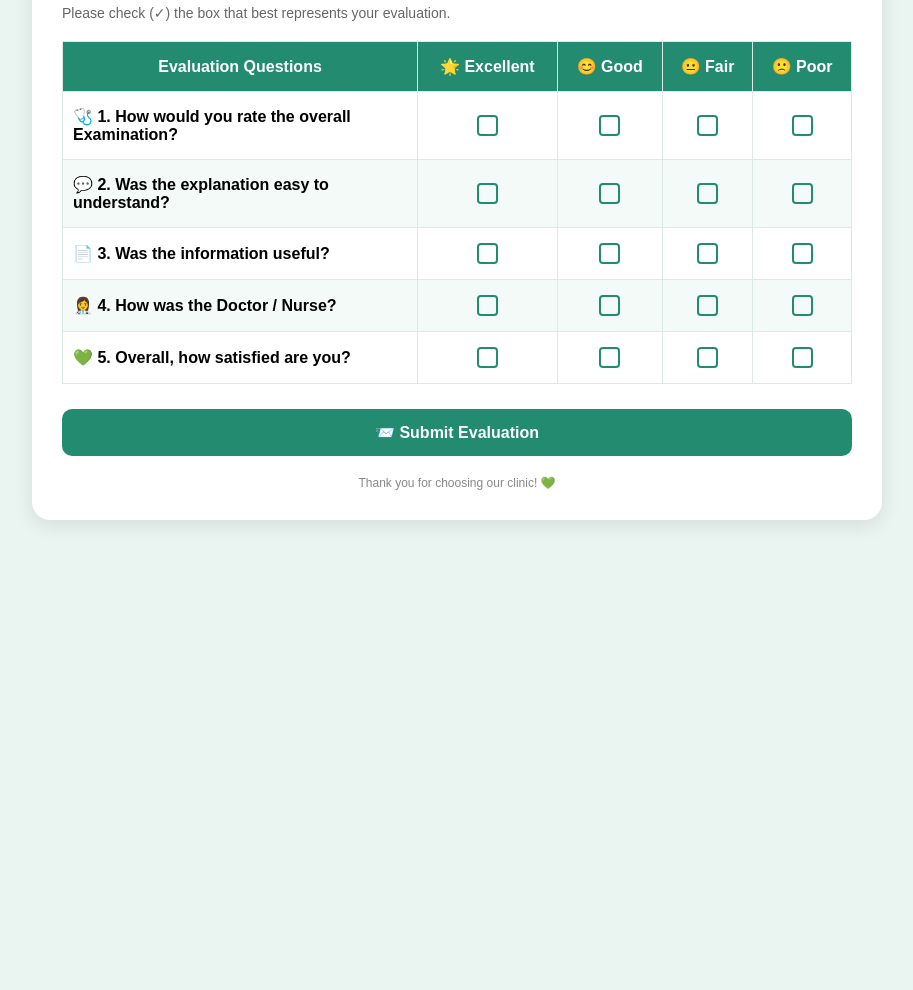
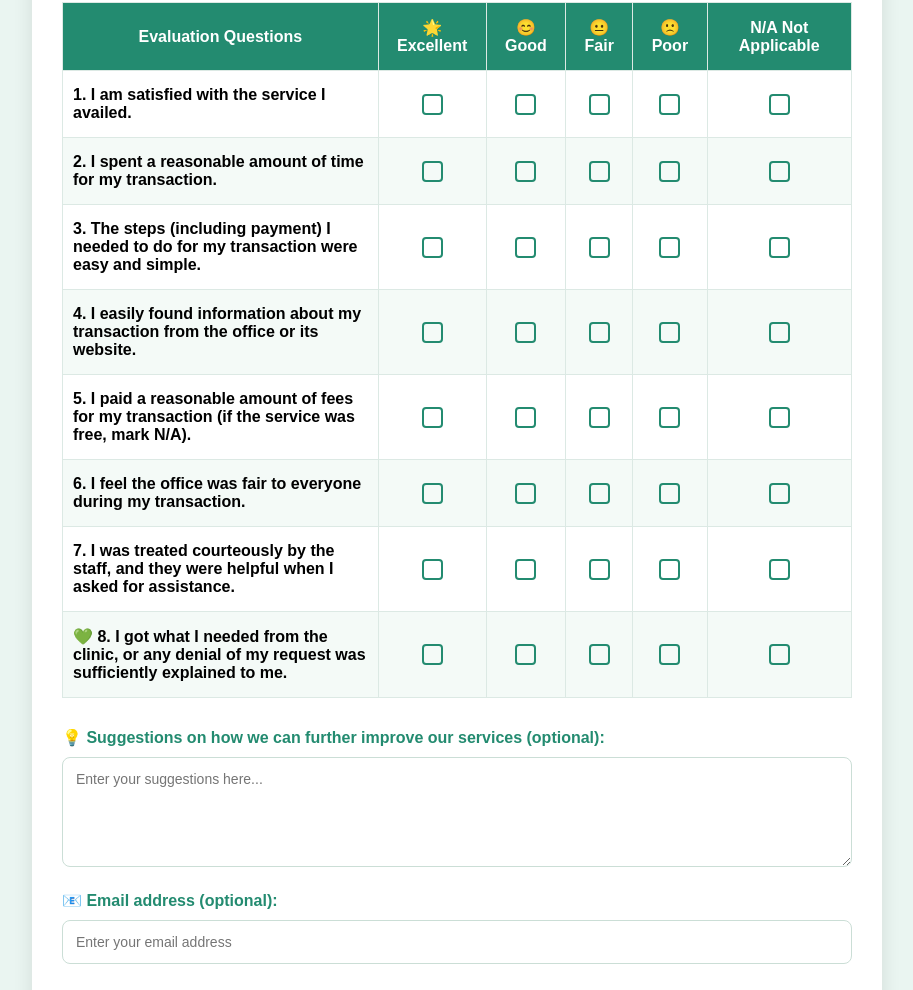
Before and after one commit to maangelagavino28-lang/Client-Satisfaction-Form-, a plain HTML site: page index.html in a window 1280 px wide. Shown: the part 350-1340 px from the top of the page, without its empty margins (183-1096 px from the left). Before the commit the page ends 900 px from the top, so only its background shows below. Drawn offline with Linux system fonts and the light colour scheme.

Commit message:
Add files via upload

```diff
--- a/index.html
+++ b/index.html
@@ -67,7 +67,7 @@ h2 {
 table {
     width: 100%;
     border-collapse: collapse;
-    min-width: 580px;
+    min-width: 680px;
 }
 
 th, td {
@@ -84,7 +84,7 @@ th {
 td:first-child {
     text-align: left;
     font-weight: bold;
-    width: 45%;
+    width: 40%;
 }
 
 tr:nth-child(even) {
@@ -116,6 +116,39 @@ input[type="radio"]:checked::after {
     position: absolute;
     top: -1px;
     left: 3px;
+}
+
+/* BOTTOM INPUT BOXES */
+.feedback-section {
+    margin-top: 30px;
+}
+
+.feedback-section label {
+    display: block;
+    font-weight: bold;
+    color: #238b70;
+    margin-bottom: 10px;
+}
+
+.feedback-section textarea,
+.feedback-section input[type="email"] {
+    width: 100%;
+    padding: 13px;
+    border: 1px solid #cbded6;
+    border-radius: 8px;
+    font-size: 14px;
+    outline: none;
+    margin-bottom: 20px;
+}
+
+.feedback-section textarea {
+    min-height: 110px;
+    resize: vertical;
+}
+
+.feedback-section textarea:focus,
+.feedback-section input[type="email"]:focus {
+    border-color: #238b70;
 }
 
 .submit-btn {
@@ -171,7 +204,6 @@ input[type="radio"]:checked::after {
     <!-- HEADER -->
     <div class="header">
         <div class="emoji">🏥</div>
-        <h1>Medisync<h1/>
         <h1>Client Satisfaction Form</h1>
         <p>Your feedback helps us improve our clinic services.</p>
         <div class="emoji">💚</div>
@@ -189,7 +221,6 @@ input[type="radio"]:checked::after {
 
         <div class="table-wrapper">
         <table>
-
             <thead>
                 <tr>
                     <th>Evaluation Questions</th>
@@ -197,53 +228,112 @@ input[type="radio"]:checked::after {
                     <th>😊 Good</th>
                     <th>😐 Fair</th>
                     <th>🙁 Poor</th>
+                    <th>N/A
+                           Not Applicable</th>
+
                 </tr>
             </thead>
 
             <tbody>
-
                 <tr>
-                    <td>🩺 1. How would you rate the overall Examination?</td>
+                    <td>1. I am satisfied with the service I availed.</td>
                     <td><input type="radio" name="q1" value="Excellent" required></td>
                     <td><input type="radio" name="q1" value="Good"></td>
                     <td><input type="radio" name="q1" value="Fair"></td>
                     <td><input type="radio" name="q1" value="Poor"></td>
+                    <td><input type="radio" name="q1" value="N/A"></td>
                 </tr>
 
                 <tr>
-                    <td>💬 2. Was the explanation easy to understand?</td>
+                    <td>2. I spent a reasonable amount of time for my transaction.</td>
                     <td><input type="radio" name="q2" value="Excellent" required></td>
                     <td><input type="radio" name="q2" value="Good"></td>
                     <td><input type="radio" name="q2" value="Fair"></td>
                     <td><input type="radio" name="q2" value="Poor"></td>
+                    <td><input type="radio" name="q2" value="N/A"></td>
                 </tr>
 
                 <tr>
-                    <td>📄 3. Was the information useful?</td>
+                    <td>3. The steps (including payment) I needed to do for my transaction were easy and simple.</td>
                     <td><input type="radio" name="q3" value="Excellent" required></td>
                     <td><input type="radio" name="q3" value="Good"></td>
                     <td><input type="radio" name="q3" value="Fair"></td>
                     <td><input type="radio" name="q3" value="Poor"></td>
+                    <td><input type="radio" name="q3" value="N/A"></td>
                 </tr>
 
                 <tr>
-                    <td>👩‍⚕️ 4. How was the Doctor / Nurse?</td>
+                    <td>4. I easily found information about my transaction from the office or its website.</td>
                     <td><input type="radio" name="q4" value="Excellent" required></td>
                     <td><input type="radio" name="q4" value="Good"></td>
                     <td><input type="radio" name="q4" value="Fair"></td>
                     <td><input type="radio" name="q4" value="Poor"></td>
+                    <td><input type="radio" name="q4" value="N/A"></td>
                 </tr>
 
                 <tr>
-                    <td>💚 5. Overall, how satisfied are you?</td>
+                    <td>5. I paid a reasonable amount of fees for my transaction (if the service was free, mark N/A).</td>
                     <td><input type="radio" name="q5" value="Excellent" required></td>
                     <td><input type="radio" name="q5" value="Good"></td>
                     <td><input type="radio" name="q5" value="Fair"></td>
                     <td><input type="radio" name="q5" value="Poor"></td>
+                    <td><input type="radio" name="q5" value="N/A"></td>
                 </tr>
 
+                <tr>
+                    <td>6. I feel the office was fair to everyone during my transaction.</td>
+                    <td><input type="radio" name="q6" value="Excellent" required></td>
+                    <td><input type="radio" name="q6" value="Good"></td>
+                    <td><input type="radio" name="q6" value="Fair"></td>
+                    <td><input type="radio" name="q6" value="Poor"></td>
+                    <td><input type="radio" name="q6" value="N/A"></td>
+                </tr>
+
+                <tr>
+                    <td>7. I was treated courteously by the staff, and they were helpful when I asked for assistance.</td>
+                    <td><input type="radio" name="q7" value="Excellent" required></td>
+                    <td><input type="radio" name="q7" value="Good"></td>
+                    <td><input type="radio" name="q7" value="Fair"></td>
+                    <td><input type="radio" name="q7" value="Poor"></td>
+                    <td><input type="radio" name="q7" value="N/A"></td>
+                </tr>
+
+                <tr>
+                    <td>💚 8. I got what I needed from the clinic, or any denial of my request was sufficiently explained to me.</td>
+                    <td><input type="radio" name="q8" value="Excellent" required></td>
+                    <td><input type="radio" name="q8" value="Good"></td>
+                    <td><input type="radio" name="q8" value="Fair"></td>
+                    <td><input type="radio" name="q8" value="Poor"></td>
+                    <td><input type="radio" name="q8" value="N/A"></td>
+                </tr>
             </tbody>
         </table>
+        </div>
+
+        <!-- SUGGESTIONS AND EMAIL AT THE BOTTOM -->
+        <div class="feedback-section">
+
+            <label for="suggestions">
+                💡 Suggestions on how we can further improve our services (optional):
+            </label>
+
+            <textarea
+                id="suggestions"
+                name="suggestions"
+                placeholder="Enter your suggestions here..."
+            ></textarea>
+
+            <label for="email">
+                📧 Email address (optional):
+            </label>
+
+            <input
+                type="email"
+                id="email"
+                name="email"
+                placeholder="Enter your email address"
+            >
+
         </div>
 
         <button type="submit" class="submit-btn">
@@ -270,13 +360,14 @@ document.getElementById("satisfactionForm")
     event.preventDefault();
 
     const formData = new FormData(this);
-
     const evaluation = {};
 
-    for (let i = 1; i <= 5; i++) {
-        evaluation["Question " + i] =
-            formData.get("q" + i);
+    for (let i = 1; i <= 8; i++) {
+        evaluation["Question " + i] = formData.get("q" + i);
     }
+
+    evaluation["Suggestions"] = formData.get("suggestions");
+    evaluation["Email Address"] = formData.get("email");
 
     console.log("Client Evaluation:", evaluation);
 
```
